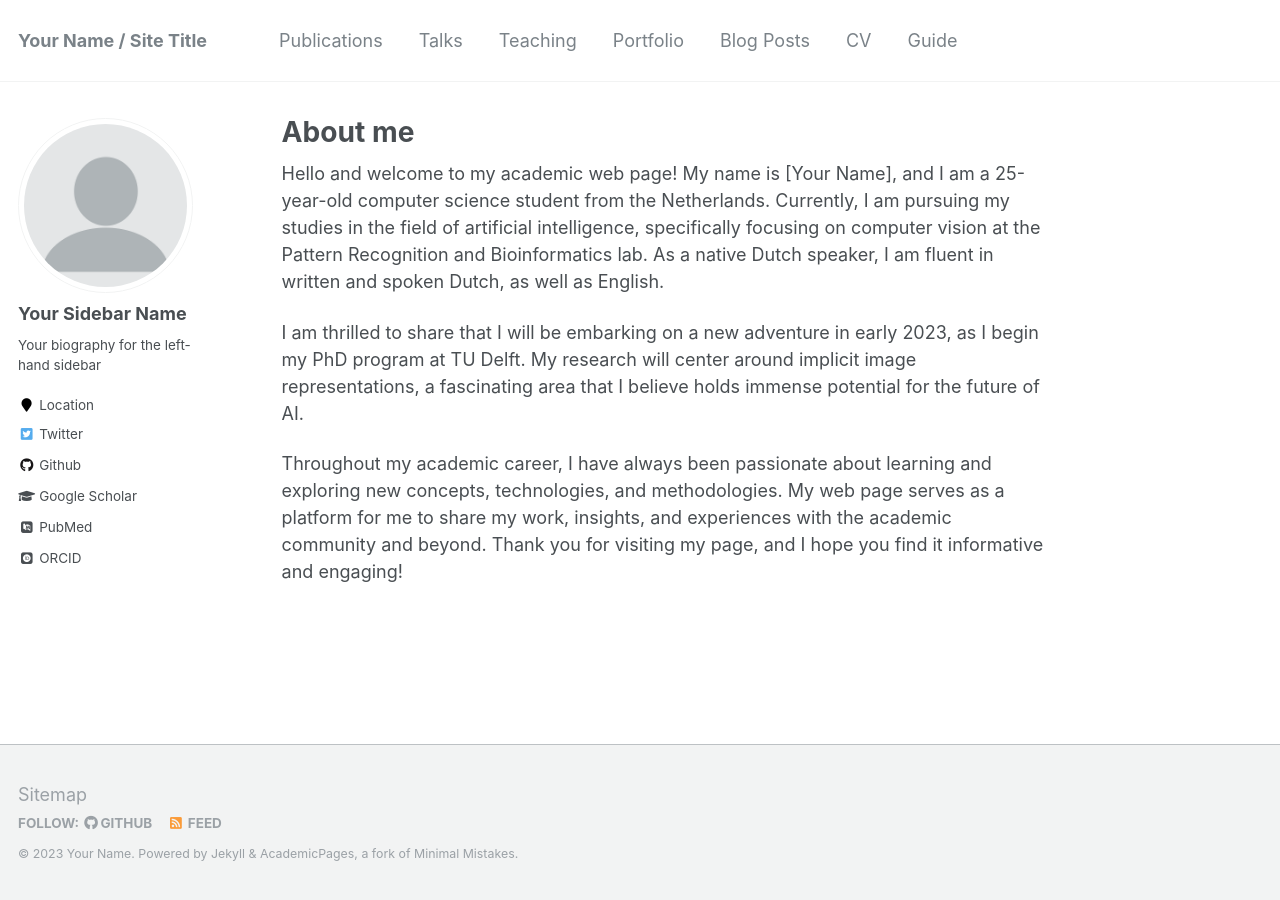
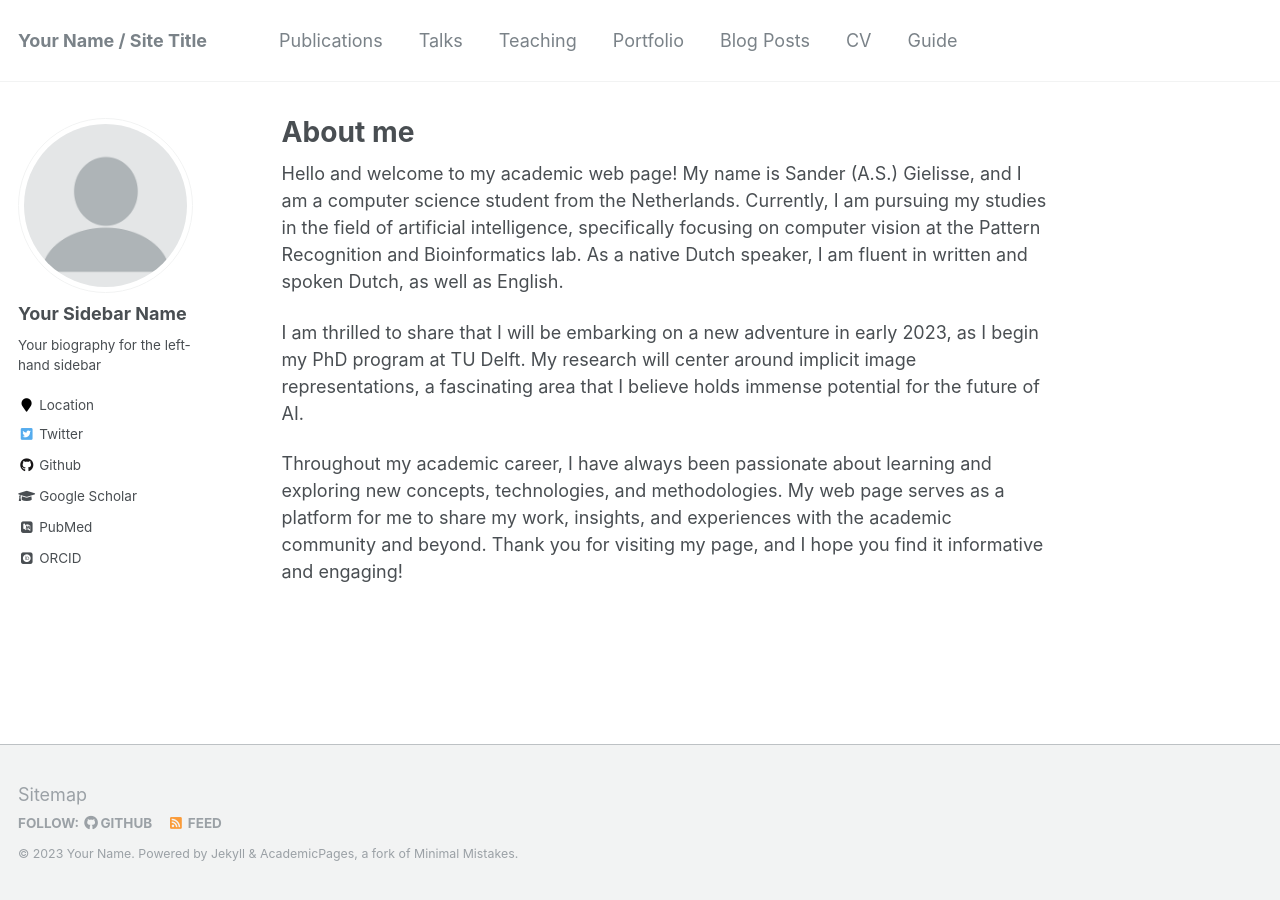
Before and after one commit to SanderGielisse/sandergielisse.github.io, a Jekyll site: the page built from _pages/about.md, in a window 1280 px wide. Built offline with Jekyll 4.4.1, drawn with Linux system fonts in a browser that asks for light colours; some web fonts are replaced.

Commit message:
Update about.md

```diff
--- a/_pages/about.md
+++ b/_pages/about.md
@@ -8,7 +8,7 @@ redirect_from:
   - /about.html
 ---
 
-Hello and welcome to my academic web page! My name is [Your Name], and I am a 25-year-old computer science student from the Netherlands. Currently, I am pursuing my studies in the field of artificial intelligence, specifically focusing on computer vision at the Pattern Recognition and Bioinformatics lab. As a native Dutch speaker, I am fluent in written and spoken Dutch, as well as English.
+Hello and welcome to my academic web page! My name is Sander (A.S.) Gielisse, and I am a computer science student from the Netherlands. Currently, I am pursuing my studies in the field of artificial intelligence, specifically focusing on computer vision at the Pattern Recognition and Bioinformatics lab. As a native Dutch speaker, I am fluent in written and spoken Dutch, as well as English.
 
 I am thrilled to share that I will be embarking on a new adventure in early 2023, as I begin my PhD program at TU Delft. My research will center around implicit image representations, a fascinating area that I believe holds immense potential for the future of AI.
 
```
